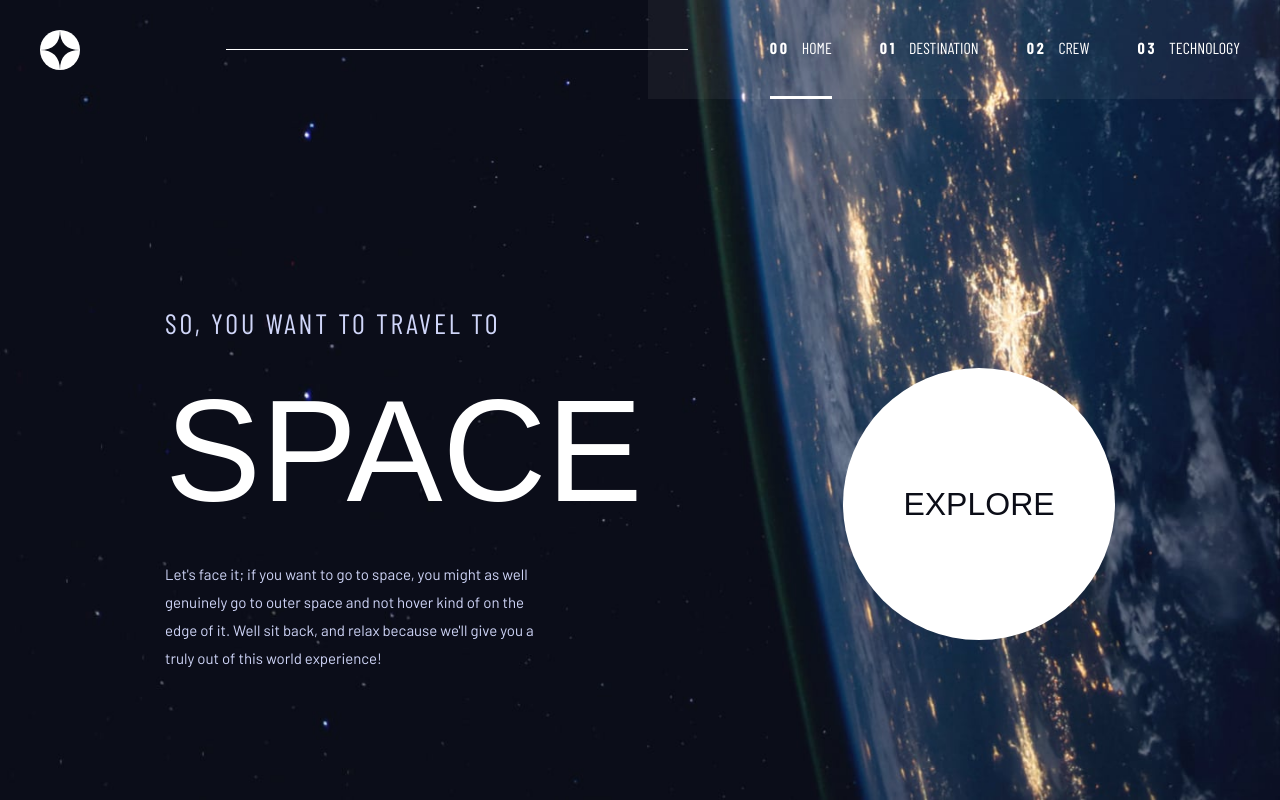
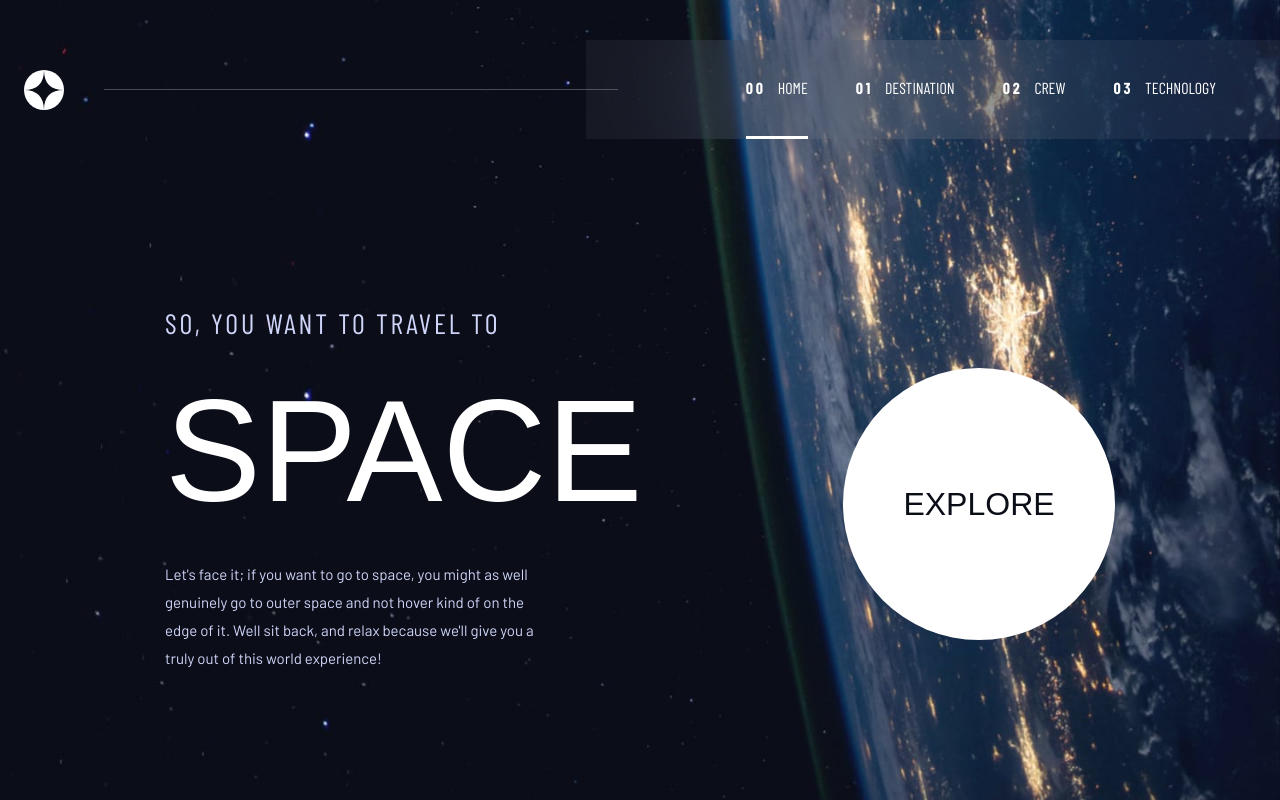
Before and after one commit to KrokoNinja/fem-space-tourism, a Next.js app: page / in a window 1280 px wide. Built offline with nearby package versions, Linux system fonts and the light colour scheme; a web font is replaced by a local one.

Commit message:
finish navbar

```diff
--- a/src/app/globals.css
+++ b/src/app/globals.css
@@ -76,7 +76,7 @@
 }
 
 .nav-item {
-  @apply flex items-center gap-x-3 pb-9 hover:border-r-[3px] hover:border-white/50 hover:md:border-b-[3px] hover:md:border-r-0;
+  @apply flex items-center gap-x-3 hover:border-r-[3px] hover:border-white/50 md:pb-9 hover:md:border-b-[3px] hover:md:border-r-0;
 }
 
 .active-nav-item {
@@ -86,3 +86,8 @@
 .navigation-number {
   @apply font-bold tracking-[2.7px];
 }
+
+.primary-navigation {
+  padding-inline-end: 4rem;
+  padding-inline-start: clamp(10rem, 5vw, 24rem);
+}
--- a/src/components/Logo.tsx
+++ b/src/components/Logo.tsx
@@ -2,8 +2,8 @@ import Link from 'next/link';
 
 const Logo = () => {
   return (
-    <Link href="/">
-      <img src="/shared/logo.svg" alt="Logo" className="h-10 w-10" />
+    <Link href='/'>
+      <img src='/shared/logo.svg' alt='Logo' className='m-6 h-10 w-10' />
     </Link>
   );
 };
--- a/src/components/MobileNavMenu.tsx
+++ b/src/components/MobileNavMenu.tsx
@@ -10,12 +10,12 @@ const MobileNavMenu = () => {
   return (
     <Sheet open={open} onOpenChange={setOpen}>
       <SheetTrigger asChild>
-        <Button className="bg-transparent p-0 md:hidden">
-          <img src="/shared/icon-hamburger.svg" alt="Hamburger icon" />
+        <Button className='m-6 bg-transparent md:hidden'>
+          <img src='/shared/icon-hamburger.svg' alt='Hamburger icon' />
         </Button>
       </SheetTrigger>
-      <SheetContent className="border-none text-white bg-dark/15 backdrop-blur-[80px]">
-        <div className="pl-2 pt-12 uppercase font-barlow-condensed">
+      <SheetContent className='border-none bg-dark/15 text-white backdrop-blur-[80px]'>
+        <div className='pl-2 pt-12 font-barlow-condensed uppercase'>
           <NavList setOpen={setOpen} />
         </div>
       </SheetContent>
--- a/src/components/NavMenu.tsx
+++ b/src/components/NavMenu.tsx
@@ -6,7 +6,7 @@ const NavMenu = () => {
   const [open, setOpen] = useState(true);
 
   return (
-    <nav className='hidden h-full w-full justify-end bg-white/5 px-10 pt-9 font-barlow-condensed uppercase md:flex lg:max-w-[51%]'>
+    <nav className='primary-navigation hidden h-full justify-end bg-white/5 px-10 pt-9 font-barlow-condensed uppercase backdrop-blur-3xl md:flex'>
       <NavList setOpen={setOpen} />
     </nav>
   );
--- a/src/components/Navbar.tsx
+++ b/src/components/Navbar.tsx
@@ -4,11 +4,12 @@ import NavMenu from './NavMenu';
 
 const Navbar = () => {
   return (
-    <header className='fixed top-0 flex w-full items-center justify-between p-6 text-white md:gap-10 md:p-0 md:pl-10 lg:gap-0'>
-      <div className='relative flex flex-row items-center lg:w-[51%] lg:justify-between'>
-        <Logo />
-        <span className='absolute -right-10 hidden h-px w-full max-w-[76%] bg-white lg:block'></span>
-      </div>
+    <header className='fixed top-0 flex w-full items-center justify-between text-white md:gap-10 lg:mt-10 lg:gap-0'>
+      <Logo />
+      <span
+        aria-hidden='true'
+        className='relative z-10 -mr-8 ml-14 hidden h-px w-full bg-white/25 lg:flex'
+      ></span>
       <NavMenu />
       <MobileNavMenu />
     </header>
```
